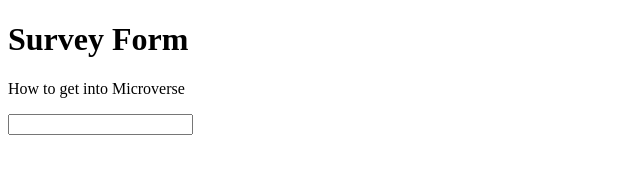
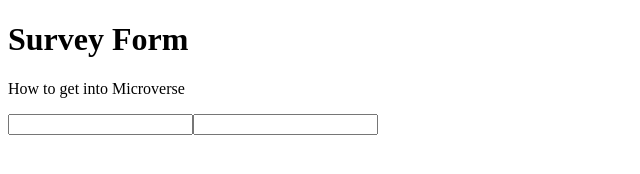
Before and after one commit to JuanDBta/Martin-and-Juan, a plain HTML site: page index.html in a window 1280 px wide. Shown: the whole page, without its empty margins (0-640 px from the left). Drawn offline with Linux system fonts and the light colour scheme.

Commit message:
Step 5 y 6 done

```diff
--- a/index.html
+++ b/index.html
@@ -26,7 +26,8 @@
     <h1 id ="title">Survey Form</h1>
 
     <p id ="description">How to get into Microverse</p>
-    <form id="survey-form"><input id="name" required type="text"></form>
+    <form id="survey-form"><input id="name" required type="text" ><input id = "email" name = "email" type = "email" required></form>
+
 
 
 
```
